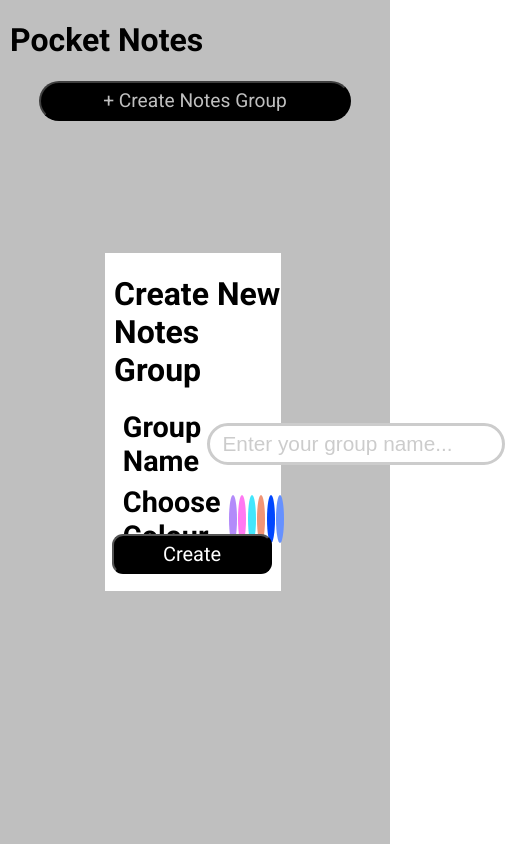
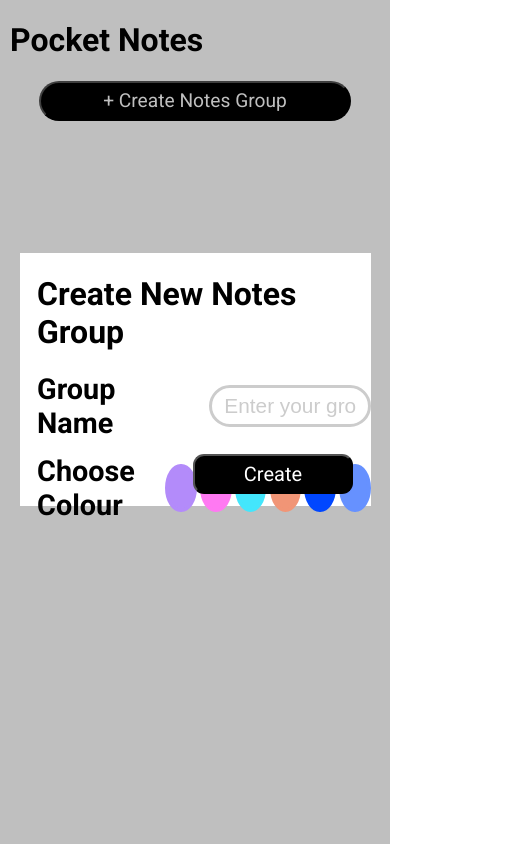
Before and after one commit to sumit7894/Note-Taking-App, a React (Create React App) app: page / in a window 390 px wide. Both pictures are taken after a click on the button "+ Create Notes Group". Shown: the whole page, 505 px wide, since content can reach past the window. Built offline with nearby package versions, Linux system fonts and the light colour scheme.

Commit message:
fixed popup for mobile view

```diff
--- a/src/Components/NotesWindow/noteswindow.module.css
+++ b/src/Components/NotesWindow/noteswindow.module.css
@@ -5,7 +5,7 @@
 }
 .title_bar{
     background-color: #E8E8E8;
-    height: 12vh;
+    height: 6rem;
     display: flex;
     align-items: center;
 }
--- a/src/Components/Popup/popup.module.css
+++ b/src/Components/Popup/popup.module.css
@@ -63,6 +63,18 @@ input::placeholder{
 }
 @media (max-width: 767px) {
     .popup {
-
+        width: 90%;
+        left: 5%;
+        font-size: 1rem;
+        height: 30%;
+    }
+    input{
+        width: 40%;
+    }
+    .choices{
+        margin-left: 5%;
+    }
+    .name{
+        margin-left: 5%;
     }
   }
```
